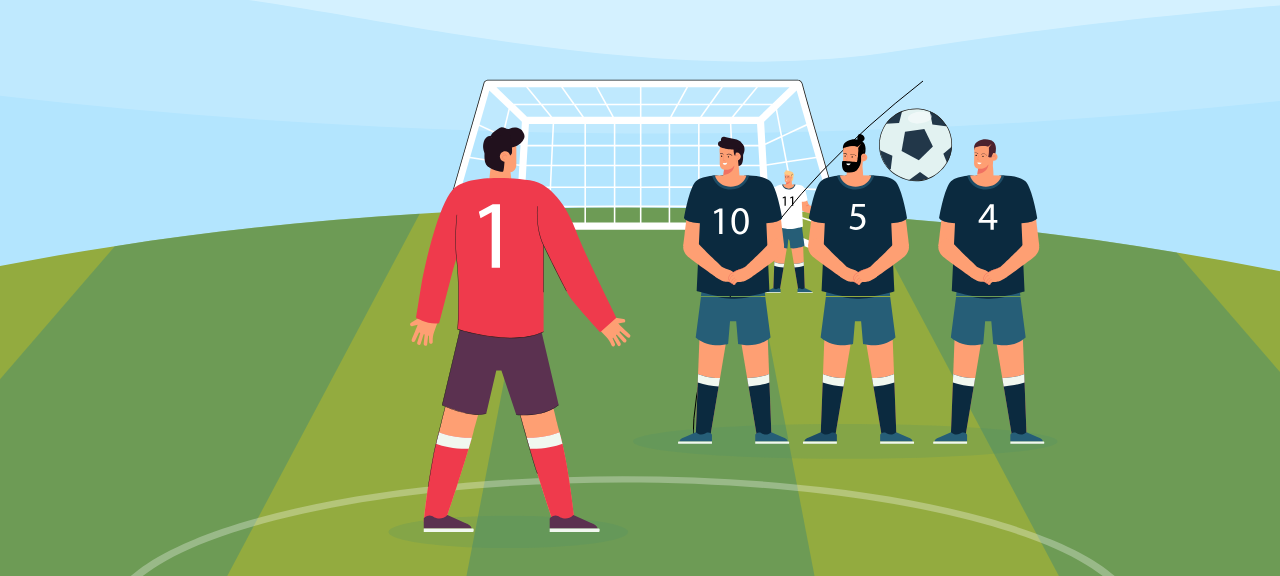
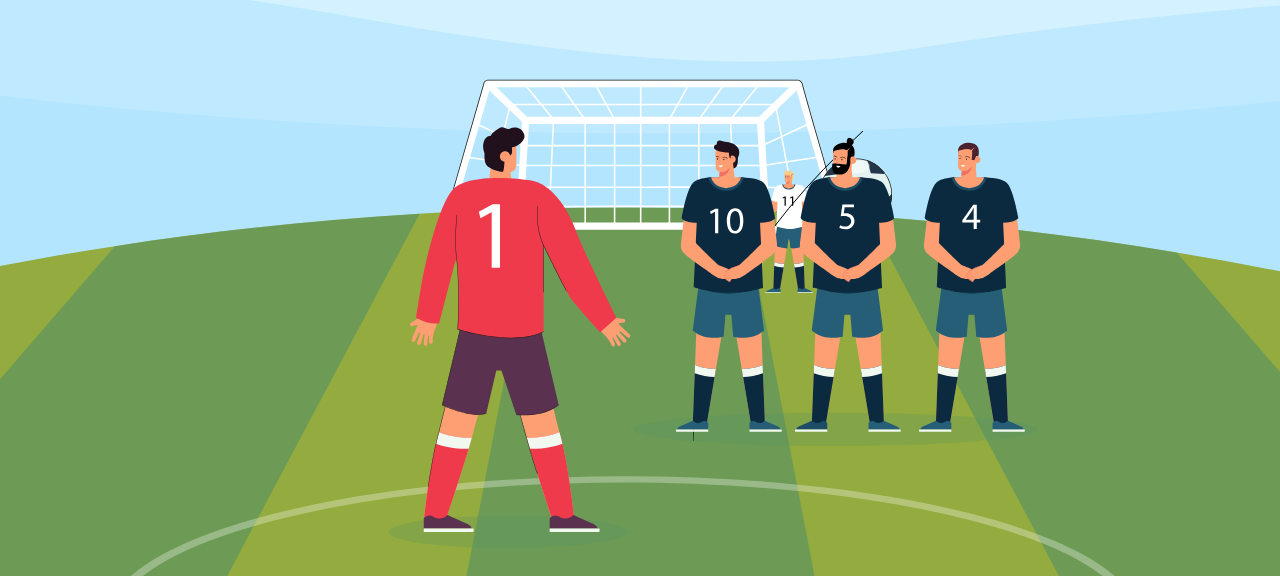
Before and after one commit to eymeen/soccer, a plain HTML site: page index.html in a window 1280 px wide. Both pictures are taken after a click on the picture 732 px from the left and 170 px from the top of the page. Shown: the part 224-800 px from the top of the page. Drawn offline with Linux system fonts and the light colour scheme.

Commit message:
Update index.html

```diff
--- a/index.html
+++ b/index.html
@@ -38,12 +38,20 @@
             width: 100vw;
             position: relative;
         }
-        #players{
+        #players1{
             width: 404.97px;
             position: absolute;
             top: 357.98px;
             left: 632.86px;
+            z-index: 3;
+        }
+        #players2{
+            width: 404.97px;
+            position: absolute;
+            top: 519.98px;
+            left: 632.86px;
             z-index: 1;
+            margin-top: -8.39px;
         }
         #shooter{
             width: 310.974px;
@@ -58,6 +66,7 @@
             position: absolute;
             top: 652.46px;
             left: 649.11px;
+            z-index: 2;
         }
         #goalkeeper{
             width: 83.4px;
@@ -103,8 +112,7 @@
             <input type="number" id="angle" placeholder="00">
             <img id="shoot" src="./btn.png">
         </div>
-        <div id="players">
-            <svg width="425" height="162" viewBox="0 0 425 162" fill="none" xmlns="http://www.w3.org/2000/svg">
+        <svg id="players1" width="425" height="162" viewBox="0 0 425 162" fill="none" xmlns="http://www.w3.org/2000/svg">
             <g clip-path="url(#clip0_432_14303)">
             <path d="M151.127 111.8L147.519 81.4941L131.091 84.0784L127.818 120.962L151.127 111.8Z" fill="#FE9F73"/>
             <path d="M50.1992 111.8L53.8065 81.4941L70.2344 84.0784L73.5074 120.962L50.1992 111.8Z" fill="#FE9F73"/>
@@ -215,7 +223,7 @@
             </clipPath>
             </defs>
         </svg>
-            <svg width="425" height="162" viewBox="0 0 425 162" fill="none" xmlns="http://www.w3.org/2000/svg" style="margin-top: -4.39px;">
+        <svg id="players2" width="425" height="162" viewBox="0 0 425 162" fill="none" xmlns="http://www.w3.org/2000/svg">
             <g clip-path="url(#clip0_432_14304)">
             <path opacity="0.2" d="M212.285 161.833C329.527 161.833 424.57 154.029 424.57 144.403C424.57 134.776 329.527 126.973 212.285 126.973C95.0434 126.973 0 134.776 0 144.403C0 154.029 95.0434 161.833 212.285 161.833Z" fill="#488C6C"/>
             <path d="M134.683 39.6865L138.477 138.797L123.965 139.694L107.98 44.2322L134.683 39.6865Z" fill="#FE9F73"/>
@@ -261,7 +269,6 @@
             </clipPath>
             </defs>
         </svg>
-        </div>
         <svg id="shooter" width="796" height="1386" viewBox="0 0 796 1386" fill="none" xmlns="http://www.w3.org/2000/svg">
             <path opacity="0.2" d="M394.142 1385.83C611.821 1385.83 788.284 1361.95 788.284 1332.49C788.284 1303.04 611.821 1279.16 394.142 1279.16C176.463 1279.16 0 1303.04 0 1332.49C0 1361.95 176.463 1385.83 394.142 1385.83Z" fill="#488C6C"/>
             <path d="M781.563 699.576L760.08 675.717C759.563 675.142 759.62 674.24 760.209 673.701L761.351 672.655C761.886 672.165 762.687 672.139 763.222 672.593L785.963 691.87C788.303 693.854 791.893 693.762 794.089 691.477C796.496 688.974 796.331 685.059 793.808 682.92C793.808 682.92 760.762 651.601 756.007 646.27L772.764 643.643C775.983 643.747 778.76 641.204 778.966 637.964C779.173 634.723 776.731 632.011 773.512 631.907L736.517 626.308C734.419 626.24 731.249 629.125 729.234 632.041C701.692 653.747 697.619 657.313 690.707 663.835L715.952 689.981C723.236 697.525 729.051 706.384 733.113 716.124L734.133 718.57C735.415 721.643 739.057 722.942 742.116 721.333C744.908 719.865 746.039 716.405 744.851 713.555L737.455 695.819C737.223 695.263 737.374 694.609 737.829 694.192C738.501 693.577 739.545 693.715 739.993 694.478L754.321 718.873C755.962 721.668 759.318 722.112 761.777 719.86C764.236 717.608 764.906 713.479 763.264 710.684L748.654 685.808C748.315 685.23 748.437 684.479 748.945 684.014L749.305 683.684C749.893 683.145 750.79 683.174 751.307 683.749L772.658 707.461C774.712 709.742 778.269 710.12 780.733 708.133C783.433 705.955 783.778 702.036 781.563 699.576Z" fill="#FE9F73"/>
@@ -370,7 +377,7 @@
             translateX: path('x'),
             translateY: path('y'),
             rotate: path('angle'),
-            easing: 'cubicBezier(0, 0.7, 0.9, 1)',
+            easing: 'cubicBezier(0, 0.5, 0.9, 1)',
             duration: 1700,
             loop: false
         });
@@ -378,8 +385,8 @@
     function generateSVGPath(angle) {
         const startX = 0;
         const startY = 370;
-        const endX = 230;
-        const endY = 10;
+        const endX = 170;
+        const endY = 60;
 
         const theta = angle * (Math.PI / 180);
 
```
Lines whose indentation alone changed are shown as unchanged.
